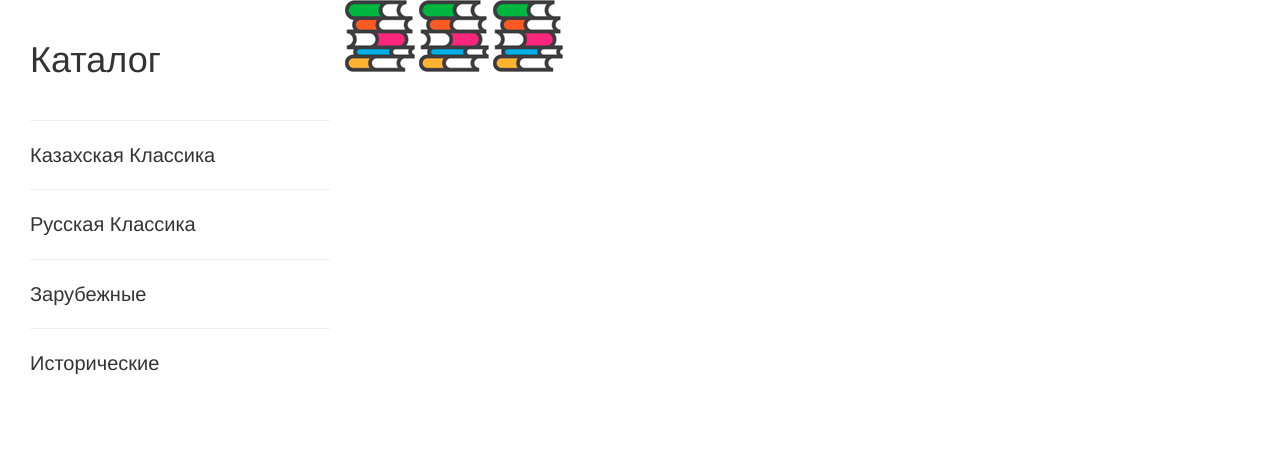
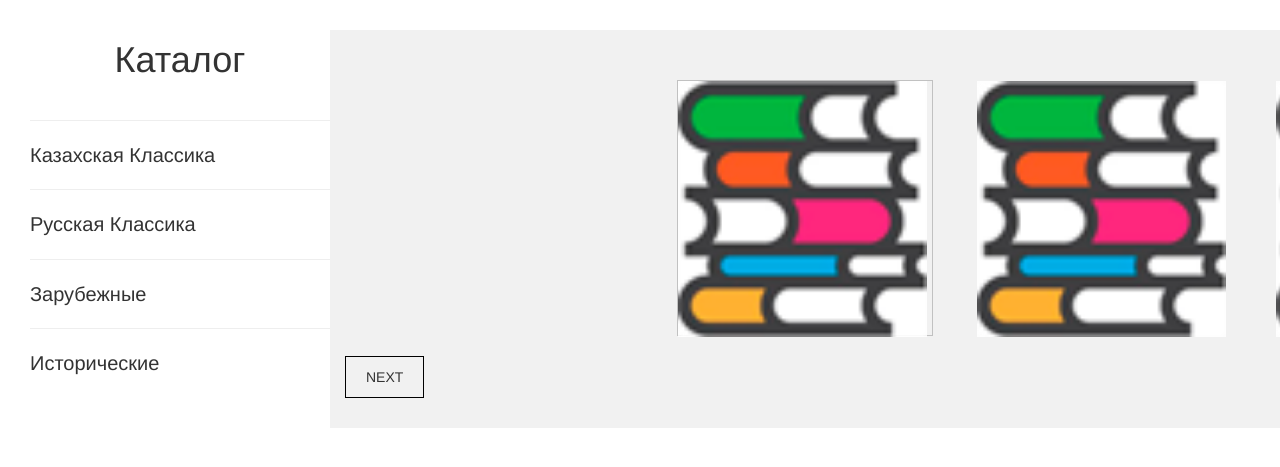
Before and after one commit to YerkanatSultanov/BackendFinalProject, a Django app: page / in a window 1280 px wide. Shown: the part 192-659 px from the top of the page. Run offline with Django 4.2, Linux system fonts and the light colour scheme; some libraries are stand-ins or nearby versions.

Commit message:
carousel is ready

```diff
--- a/static/main.css
+++ b/static/main.css
@@ -94,3 +94,71 @@ body {
 .catalog-text{
     margin-bottom: 40px;
 }
+
+* {
+    margin: 0;
+}
+
+html, body {
+    font-size: 18px;
+    font-family: sans-serif;
+}
+
+.container {
+    max-width: 1200px;
+    margin: 30px auto;
+    background: #f1f1f1;
+    padding: 30px;
+    overflow: hidden;
+}
+
+h1 {
+    text-align: center;
+    margin-bottom: 40px;
+}
+
+button {
+    background: none;
+    border: 1px solid black;
+    border-radius: 4px;
+    padding: 10px 20px;
+    font-size: .9rem;
+}
+
+button:hover {
+    background: orangered;
+}
+
+button:active {
+    background: #000;
+    color: #fff;
+}
+
+.courses {
+    margin-top: 40px;
+}
+
+.courses li {
+    margin-bottom: 20px;
+}
+
+.courses a {
+    color: #222;
+}
+
+.slider {
+    border: 0.5px solid rgb(0,0,0,0.2);
+    width: 256px;
+    height: 256px;
+    margin: 20px auto;
+}
+
+.slider-line {
+    width: 1024px;
+    height: 256px;
+    display: flex;
+    background: none;
+    position: relative;
+    left: 0;
+    transition: all ease 1s;
+}
--- a/static/script.js
+++ b/static/script.js
@@ -0,0 +1,10 @@
+let offset = 0;
+const sliderLine = document.querySelector('.slider-line');
+
+document.querySelector('.slider-next').addEventListener('click', function(){
+    offset += 306;
+    if(offset >= 1224){
+        offset = 0;
+    }
+    sliderLine.style.left = -offset + 'px';
+})
--- a/templates/base.html
+++ b/templates/base.html
@@ -58,26 +58,18 @@
         <div class="container">
             <div class="slider">
                 <div class="slider-line">
-                    <img src="{% static 'logo1.png' %}" alt="">
-                    <img src="{% static 'logo1.png' %}" alt="">
-                    <img src="{% static 'logo1.png' %}" alt="">
+                    <img style="padding-right: 50px" src="{% static 'logo1.png' %}" alt="">
+                    <img style="padding-right: 50px" src="{% static 'logo1.png' %}" alt="">
+                    <img style="padding-right: 50px" src="{% static 'logo1.png' %}" alt="">
+                    <img style="padding-right: 50px" src="{% static 'logo1.png' %}" alt="">
                 </div>
             </div>
+            <button class="slider-next">
+                NEXT
+            </button>
         </div>
     </div>
 {% endblock %}
 <script src="{% static 'script.js' %}"></script>
-<script src="https://code.jquery.com/jquery-3.3.1.slim.min.js"
-        integrity="sha384-q8i/X+965DzO0rT7abK41JStQIAqVgRVzpbzo5smXKp4YfRvH+8abtTE1Pi6jizo"
-        crossorigin="anonymous"></script>
-<script src="https://cdn.jsdelivr.net/npm/popper.js@1.14.7/dist/umd/popper.min.js"
-        integrity="sha384-UO2eT0CpHqdSJQ6hJty5KVphtPhzWj9WO1clHTMGa3JDZwrnQq4sF86dIHNDz0W1"
-        crossorigin="anonymous"></script>
-<script src="https://cdn.jsdelivr.net/npm/bootstrap@4.3.1/dist/js/bootstrap.min.js"
-        integrity="sha384-JjSmVgyd0p3pXB1rRibZUAYoIIy6OrQ6VrjIEaFf/nJGzIxFDsf4x0xIM+B07jRM"
-        crossorigin="anonymous"></script>
-<script src='https://cdnjs.cloudflare.com/ajax/libs/jquery/2.1.3/jquery.min.js'></script>
-<script src='https://cdnjs.cloudflare.com/ajax/libs/jquery/2.1.3/jquery.min.js'></script>
-<script src='https://maxcdn.bootstrapcdn.com/bootstrap/3.3.4/js/bootstrap.min.js'></script>
 </body>
 </html>
```
